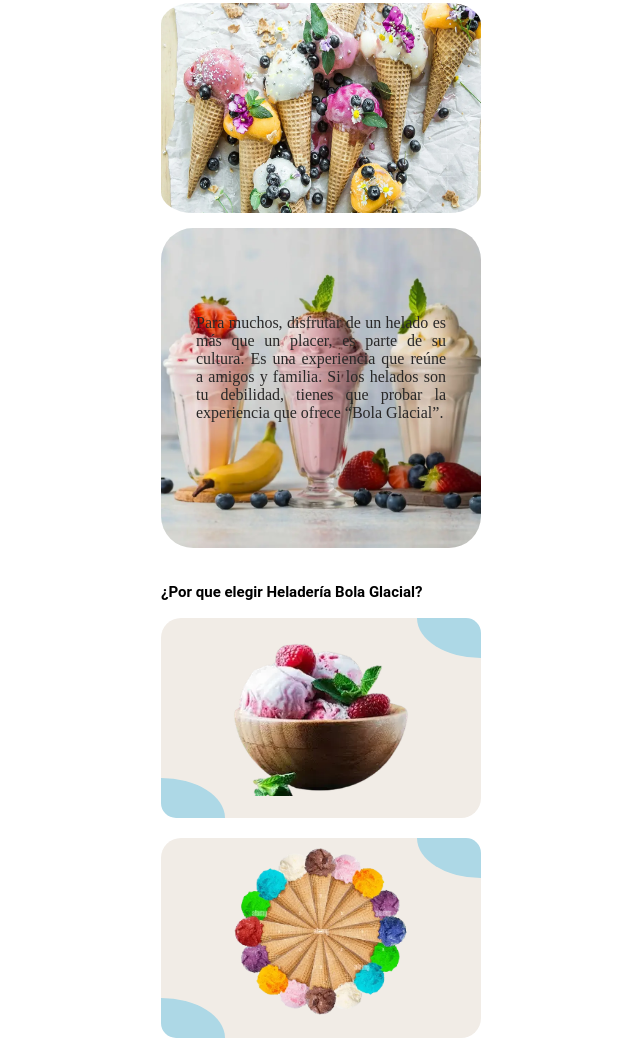
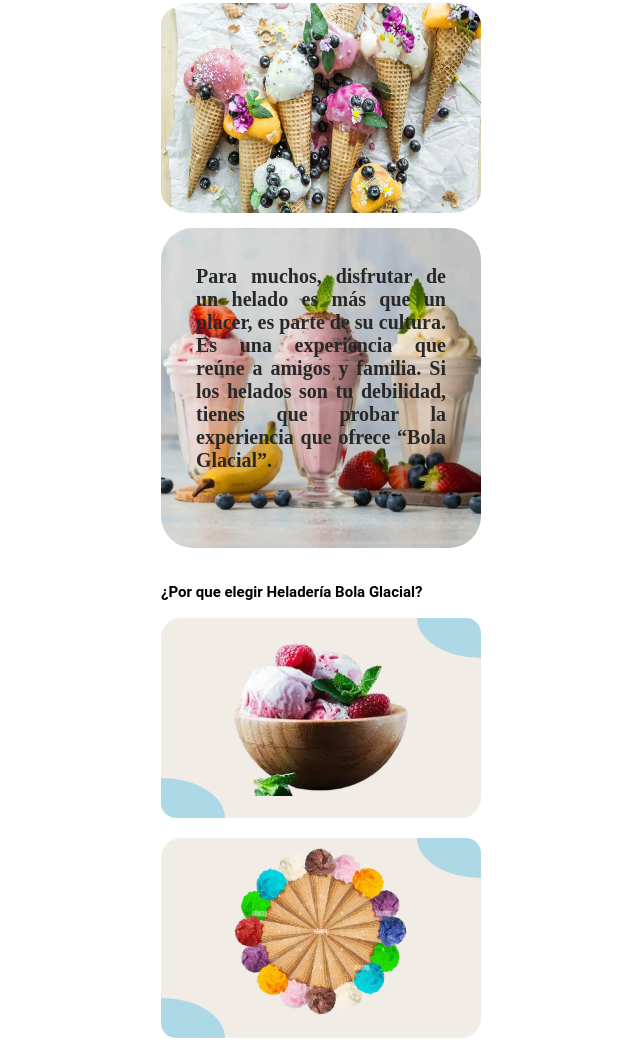
Before and after one commit to Quiroga10/Helados, a website: page index.html in a window 1280 px wide. Shown: the part 1702-2757 px from the top of the page, without its empty margins (319-959 px from the left). Drawn offline with Linux system fonts and the light colour scheme.

Commit message:
cambio de estilos p

```diff
--- a/sass/main.scss
+++ b/sass/main.scss
@@ -223,6 +223,9 @@
                 background-color: transparent;
                 max-width: 100%;
                 width: 25rem;
+                font-size: 2rem;
+                font-style: normal;
+                font-weight: 600;
                 color: #292828;
             }
         }
```
Also changed, not shown: css/cards_sabores.css, css/main.css, 2 other files.
